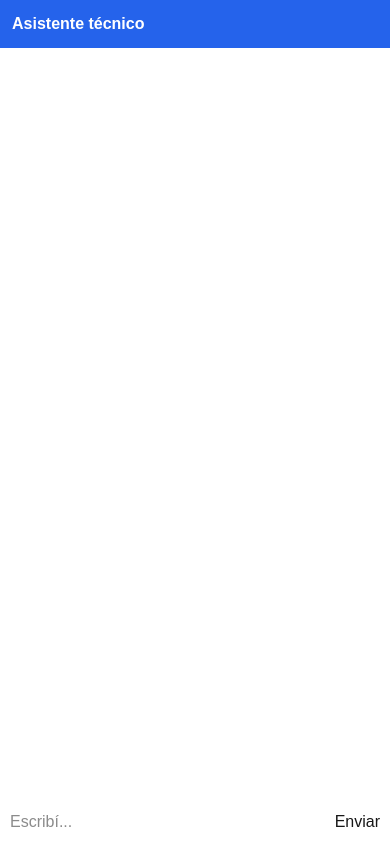
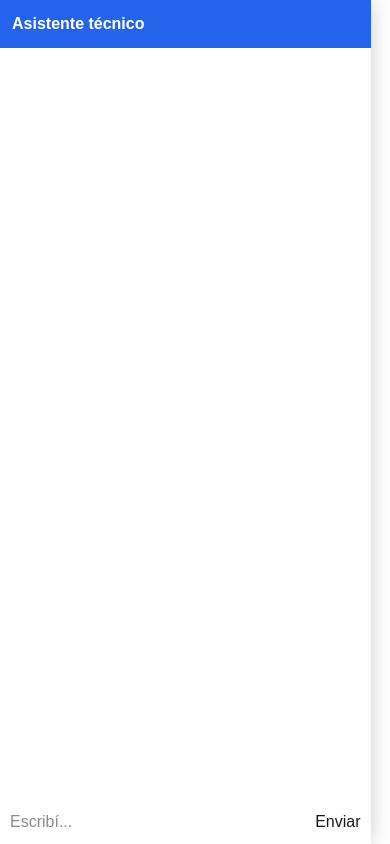
Before and after one commit to ricardorivera972/agustina-burbuja-chat, a Next.js app: page / in a window 390 px wide. Built offline with nearby package versions, Linux system fonts and the light colour scheme.

Commit message:
fix posicion final chat

```diff
--- a/app/chat/chatui.tsx
+++ b/app/chat/chatui.tsx
@@ -23,7 +23,7 @@ export default function ChatUI() {
       setIsMobile(mobile)
 
       if (mobile) {
-        setOpen(true) // 🔥 se abre solo en celular
+        setOpen(true)
       }
     }
   }, [])
@@ -82,7 +82,7 @@ export default function ChatUI() {
 
   return (
     <>
-      {/* 🔵 BURBUJA */}
+      {/* BURBUJA */}
       {!open && (
         <div
           onClick={() => setOpen(true)}
@@ -107,14 +107,16 @@ export default function ChatUI() {
         </div>
       )}
 
-      {/* 🔷 CHAT */}
+      {/* CHAT */}
       {open && (
         <div
           style={{
             position: "fixed",
             bottom: isMobile ? "0" : "90px",
             right: isMobile ? "0" : "20px",
+            left: isMobile ? "0" : "auto",
             width: isMobile ? "100%" : "360px",
+            maxWidth: "95vw",
             height: isMobile ? "100%" : "500px",
             background: "white",
             borderRadius: isMobile ? "0" : "12px",
```
